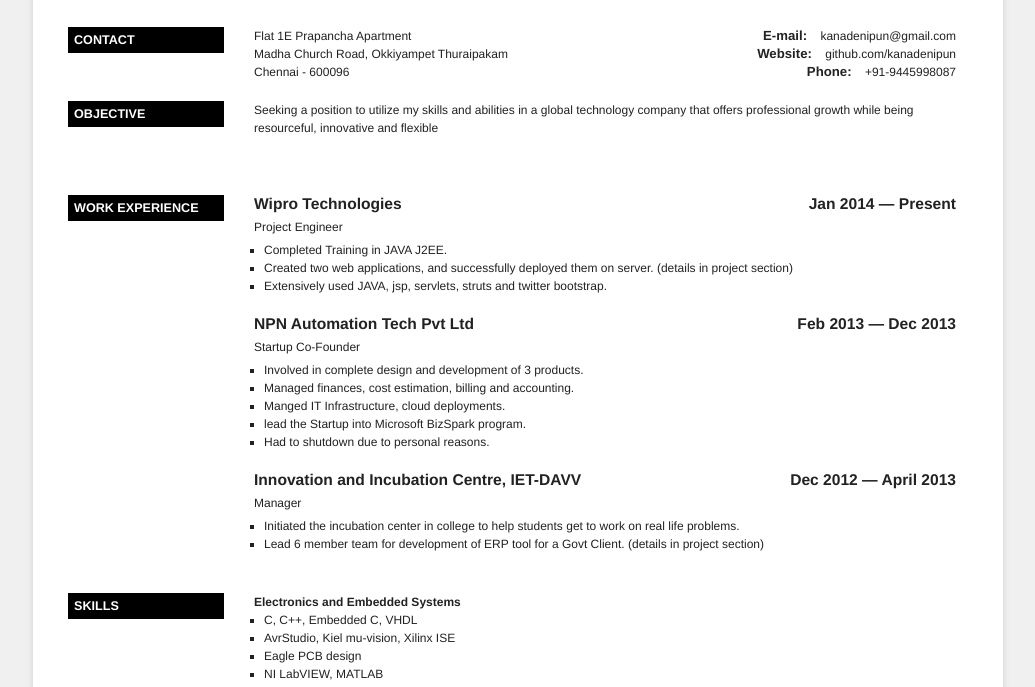
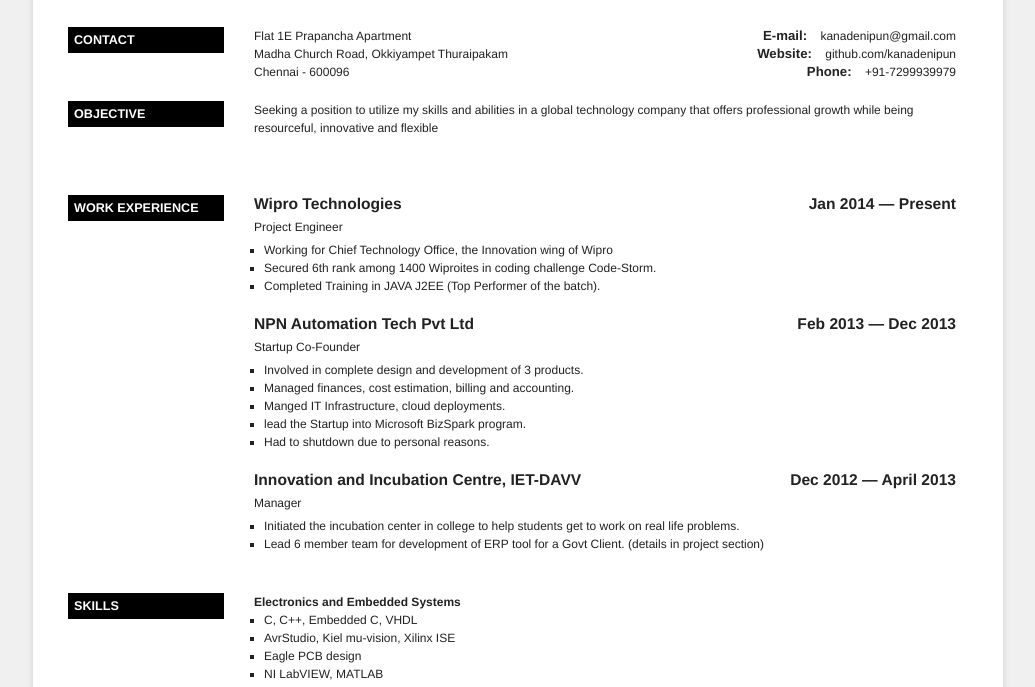
Before and after one commit to kanadenipun/nipunkanade, a plain HTML site: page index.html in a window 1280 px wide. Shown: the part 113-800 px from the top of the page, without its empty margins (122-1157 px from the left). Drawn offline with Linux system fonts and the light colour scheme.

Commit message:
changed wipro details

```diff
--- a/index.html
+++ b/index.html
@@ -213,7 +213,7 @@
 
 									<p class="website"><label>Website<span class="colon">:</span></label> <span class="value">github.com/kanadenipun</span></p>
 
-									<p class="phone"><label>Phone<span class="colon">:</span></label> <span class="value">+91-9445998087</span></p>
+									<p class="phone"><label>Phone<span class="colon">:</span></label> <span class="value">+91-7299939979</span></p>
 							</div>
 			<div class="clear"> </div>
 		</div><!-- set //-->
@@ -241,7 +241,7 @@
 						<span class="date r">Jan 2014 &mdash; Present</span>
 							</h3>
 							<span class="clear"> </span>
-							<span class="job_title">Project Engineer</span><span class="info"><ul><li>Completed Training in JAVA J2EE.</li><li>Created two web applications, and successfully deployed them on server. (details in project section)</li><li>Extensively used JAVA, jsp, servlets, struts and twitter bootstrap.</li></ul></span><span class="clear"> </span>
+							<span class="job_title">Project Engineer</span><span class="info"><ul><li>Working for Chief Technology Office, the Innovation wing of Wipro</li><li>Secured 6th rank among 1400 Wiproites in coding challenge Code-Storm.</li><li>Completed Training in JAVA J2EE (Top Performer of the batch).</li></ul></span><span class="clear"> </span>
 							</div>
 
 							<div class="item">
```
Also changed, not shown: resume.html (+1 -1 lines).
